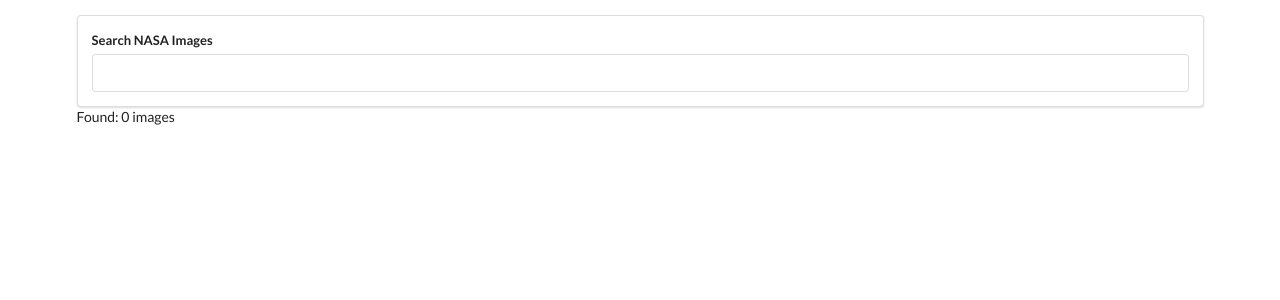
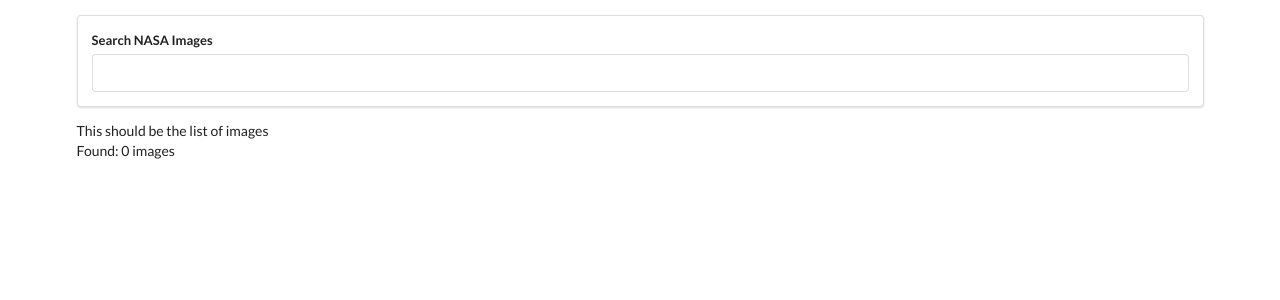
Before and after one commit to mekowalski/react-nasa-images-app, a React (Create React App) app: page / in a window 1280 px wide. Shown: the top 300 px of the page. Built offline with nearby package versions, Linux system fonts and the light colour scheme.

Commit message:
correctly imported ImageList

```diff
--- a/src/components/App.js
+++ b/src/components/App.js
@@ -1,6 +1,7 @@
 import React from 'react';
 import nasaImagesApi  from '../api/nasaImagesApi';
-import SearchBar from './SearchBar'
+import SearchBar from './SearchBar';
+import ImageList from './ImageList';
 
 class App extends React.Component{
   state = { images: [] }
@@ -19,6 +20,7 @@
     return (
       <div className='ui container' style={{ marginTop: '15px' }}>
         <SearchBar onSubmit={this.onSearchSubmit} />
+        <ImageList />
         Found: {this.state.images.length} images
       </div>
     )
```
